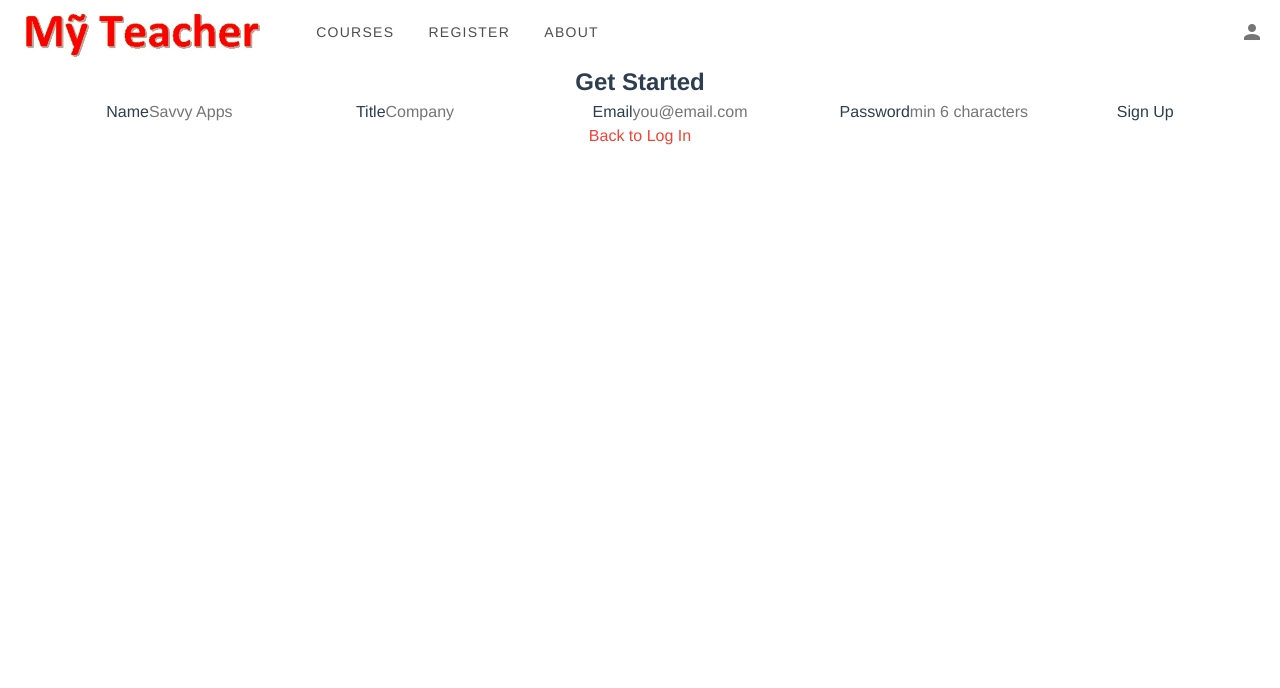
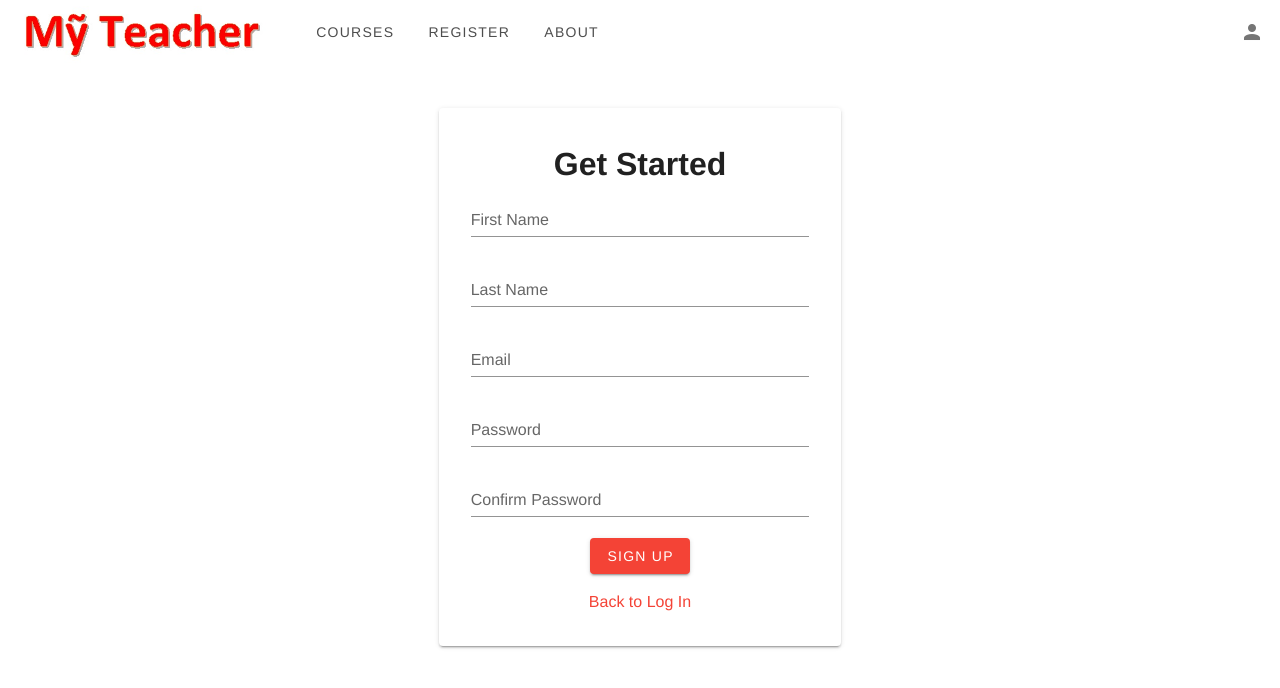
Before and after one commit to Matt0911/english-school, a Vue app: page /login in a window 1280 px wide. Both pictures are taken after a click on the link "Create an Account". Shown: the top 688 px of the page. Built offline with nearby package versions, Linux system fonts and the light colour scheme; no server answers.

Commit message:
Fix login and create user form styling, add validations

```diff
--- a/src/views/Login.vue
+++ b/src/views/Login.vue
@@ -1,53 +1,43 @@
 <template>
-  <div id="login">
-    <section>
-      <div class="col2">
-        <form v-if="showLoginForm" @submit.prevent>
+  <v-container fluid>
+    <v-row justify="center">
+      <v-col cols="11" sm="6" lg="4" align="center" justify="center">
+        <v-card v-if="showLoginForm" :elevation="$vuetify.breakpoint.smAndDown ? 0 : 4"  :class="$vuetify.breakpoint.smAndDown ? '': 'login-card'">
         <h1>Welcome Back</h1>
-
-          <label for="email1">Email</label>
-          <input v-model.trim="loginForm.email" type="text" placeholder="you@email.com" id="email1" />
-
-          <label for="password1">Password</label>
-          <input v-model.trim="loginForm.password" type="password" placeholder="******" id="password1" />
-
-          <button @click="login" class="button">Log In</button>
+          <v-text-field label="Email" v-model.trim="loginForm.email" :error-messages="emailErrors"  @input="$v.loginForm.email.$touch()" @blur="$v.loginForm.email.$touch()"></v-text-field>
+          <v-text-field label="Password" type="password" v-model.trim="loginForm.password" :error-messages="passwordErrors"  @input="$v.loginForm.password.$touch()" @blur="$v.loginForm.password.$touch()"></v-text-field>
+        <v-btn @click="login" color="primary">Log In</v-btn>
 
         <div class="extras">
-            <a>Forgot Password</a>
+          <a :style="{ marginRight: '1rem' }">Forgot Password</a>
           <a @click="toggleForm">Create an Account</a>
         </div>
-        </form>
-        <form v-else @submit.prevent>
+        </v-card>
+        <v-card v-else class="login-card">
           <h1>Get Started</h1>
-
-          <label for="name">Name</label>
-          <input v-model.trim="signupForm.name" type="text" placeholder="Savvy Apps" id="name" />
-
-          <label for="title">Title</label>
-          <input v-model.trim="signupForm.title" type="text" placeholder="Company" id="title" />
-
-          <label for="email2">Email</label>
-          <input v-model.trim="signupForm.email" type="text" placeholder="you@email.com" id="email2" />
-
-          <label for="password2">Password</label>
-          <input v-model.trim="signupForm.password" type="password" placeholder="min 6 characters" id="password2" />
-
-          <button @click="signup" class="button">Sign Up</button>
-
+          <v-text-field label="First Name" v-model.trim="signupForm.firstName" :error-messages="firstNameErrors" @input="$v.signupForm.firstName.$touch()" @blur="$v.signupForm.firstName.$touch()"></v-text-field>
+          <v-text-field label="Last Name" v-model.trim="signupForm.lastName" :error-messages="lastNameErrors"  @input="$v.signupForm.lastName.$touch()" @blur="$v.signupForm.lastName.$touch()"></v-text-field>
+          <v-text-field label="Email" v-model.trim="signupForm.email" :error-messages="emailErrors"  @input="$v.signupForm.email.$touch()" @blur="$v.signupForm.email.$touch()"></v-text-field>
+          <v-text-field label="Password" type="password" v-model.trim="signupForm.password" :error-messages="passwordErrors"  @input="$v.signupForm.password.$touch()" @blur="$v.signupForm.password.$touch()"></v-text-field>
+          <v-text-field label="Confirm Password" type="password" v-model.trim="signupForm.password2" :error-messages="password2Errors"  @input="$v.signupForm.password2.$touch()" @blur="$v.signupForm.password2.$touch()"></v-text-field>
+          <v-btn @click="signup" color="primary">Sign Up</v-btn>
           <div class="extras">
             <a @click="toggleForm">Back to Log In</a>
           </div>
-        </form>
-      </div>
-    </section>
-  </div>
+        </v-card>
+      </v-col>
+    </v-row>
+  </v-container>
 </template>
 
 <script>
 import firebase from 'firebase';
+import { validationMixin } from 'vuelidate';
+import { required, email, minLength, sameAs } from 'vuelidate/lib/validators'
 const fb = require('../firebaseConfig.js');
+
 export default {
+  mixins: [validationMixin],
   data() {
     return {
       loginForm: {
@@ -55,12 +45,105 @@
         password: ''
       },
       signupForm: {
-          name: '',
+        firstName: '',
+        LastName: '',
         title: '',
         email: '',
-          password: ''
+        password: '',
+        password2: ''
       },
       showLoginForm: true,
+    }
+  },
+  computed: {
+    firstNameErrors () {
+      const errors = []
+      if (!this.$v.signupForm.firstName.$dirty) return errors
+      !this.$v.signupForm.firstName.required && errors.push('You must enter a first name!')
+      return errors
+    },
+    lastNameErrors () {
+      const errors = []
+      if (!this.$v.signupForm.lastName.$dirty) return errors
+      !this.$v.signupForm.lastName.required && errors.push('You must enter a last name!')
+      return errors
+    },
+    emailErrors () {
+      const errors = []
+      const emailField = this.$v[this.showLoginForm ? 'loginForm' : 'signupForm'].email;
+      if (!emailField.$dirty) return errors
+      !emailField.required && errors.push('An email is required!')
+      !emailField.email && errors.push('A valid email is required!')
+      return errors
+    },
+    passwordErrors () {
+      const errors = []
+      const passwordField = this.$v[this.showLoginForm ? 'loginForm' : 'signupForm'].password;
+      if (!passwordField.$dirty) return errors
+      !passwordField.required && errors.push('A password is required!')
+      if (!this.showLoginForm) {
+        !passwordField.minLength && errors.push('Password must be at least 8 characters long!')
+        !passwordField.containsUppercase && errors.push('Password must contain an upper case letter!')
+        !passwordField.containsLowercase && errors.push('Password must contain a lower case letter!')
+        !passwordField.containsNumber && errors.push('Password must contain a number!')
+        !passwordField.containsSpecial && errors.push('Password must contain one of the following characters: #?!@$%^&*-')
+      }
+      console.log(errors)
+      return errors
+    },
+    password2Errors () {
+      const errors = []
+      const password2Field = this.$v.signupForm.password2;
+      if (!password2Field.$dirty) return errors
+      !password2Field.required && errors.push('Please confirm your password')
+      !password2Field.sameAsPassword && errors.push('Passwords do not match')
+      return errors
+    },
+  },
+  validations() {
+    return this.showLoginForm ? {
+      loginForm: {
+        email: {
+          required,
+          email,
+        },
+        password: {
+          required,
+        },
+      }
+    } : {
+      signupForm: {
+        firstName: {
+          required,
+        },
+        lastName: {
+          required,
+        },
+        email: {
+          required,
+          email,
+        },
+        password: {
+          required,
+          minLength: minLength(8),
+          containsUppercase: function(value) {
+            return /[A-Z]/.test(value)
+          },
+          containsLowercase: function(value) {
+            return /[a-z]/.test(value)
+          },
+          containsNumber: function(value) {
+            return /[0-9]/.test(value)
+          },
+          containsSpecial: function(value) {
+            return /[#?!@$%^&*-]/.test(value)
+          }
+        },
+        password2: {
+          required,
+          sameAsPassword: sameAs('password')
+        }
+      }
     }
   },
   methods: {
@@ -106,3 +189,14 @@
   }
 }
 </script>
+
+<style lang="scss">
+.login-card {
+  padding: 2rem;
+  margin-top: 2rem;
+}
+
+.extras {
+  margin-top: 1rem;
+}
+</style>
```
Lines whose indentation alone changed are shown as unchanged.
